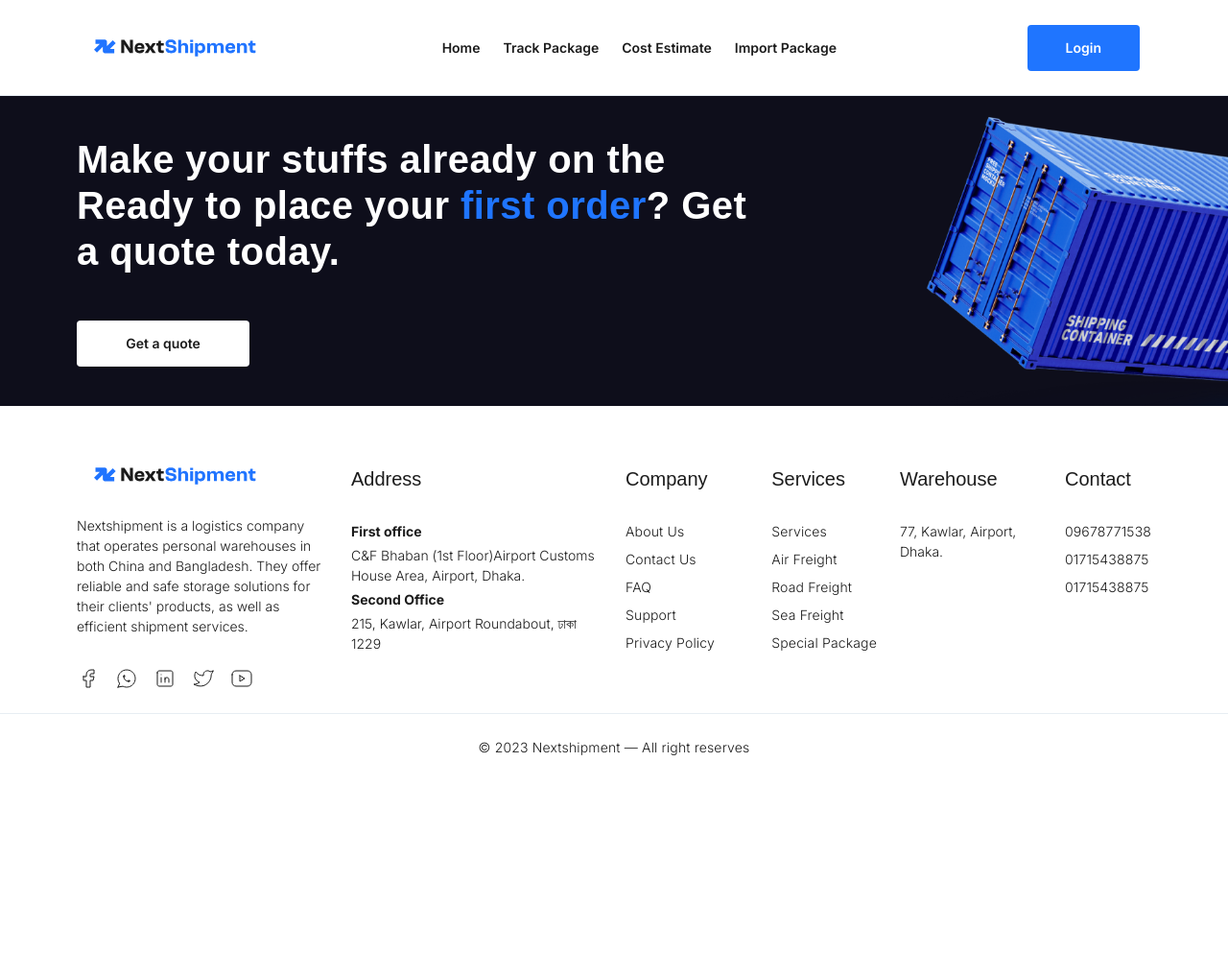
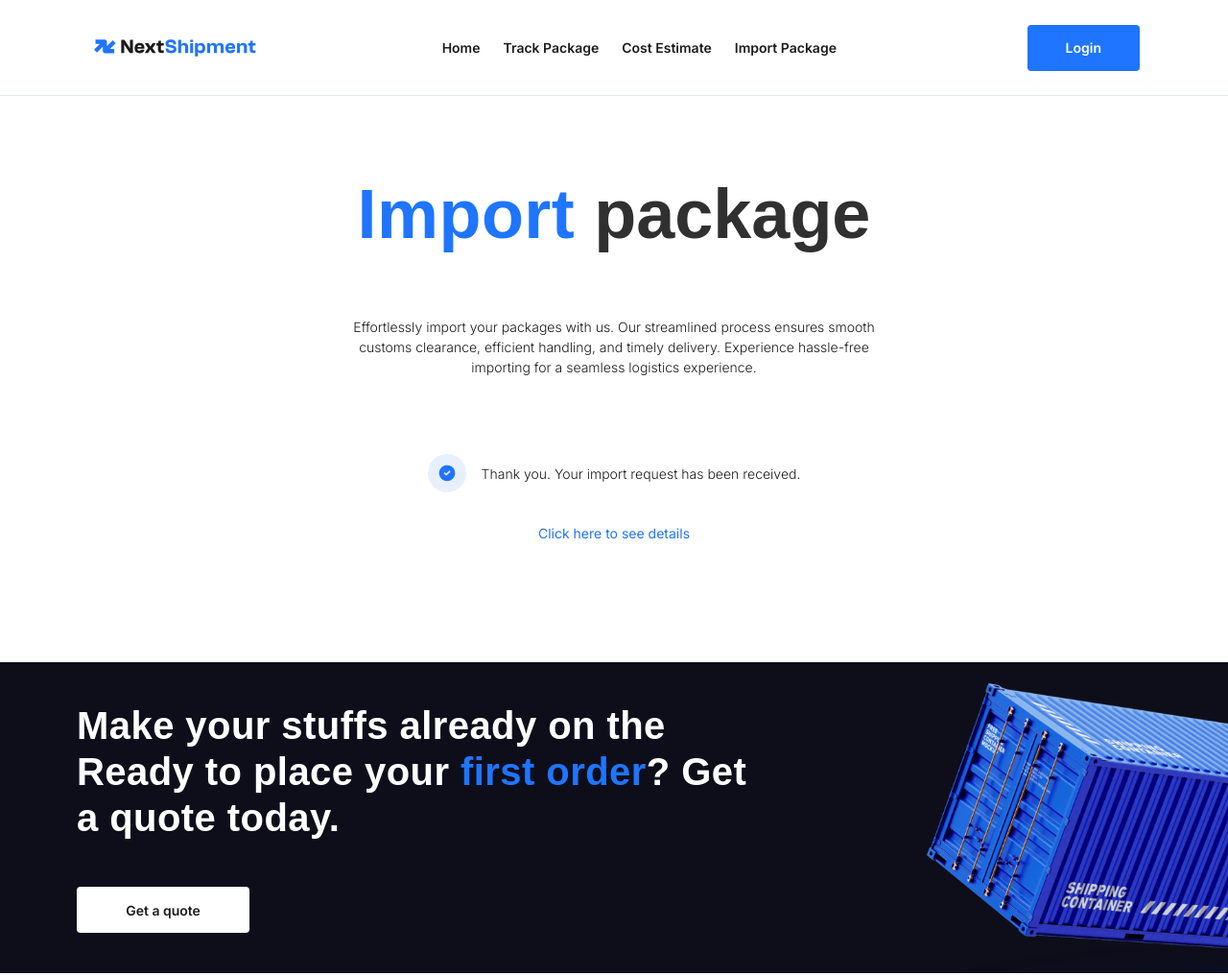
Before and after one commit to qtecsolution/Nextshipment-Html, a plain HTML site: page importrequest.html in a window 1280 px wide. Shown: the top 1017 px of the page at 96% size. Before the commit the page ends 813 px from the top, so only its background shows below. Drawn offline with nearby package versions, Linux system fonts and the light colour scheme; a web font is replaced by a local one.

Commit message:
importrequest completed

```diff
--- a/importrequest.html
+++ b/importrequest.html
@@ -170,7 +170,38 @@
       <div class="shipcontainer">
         <div class="row">
           <div class="col-lg-6 col-md-8 mx-md-auto">
+            <div class="importedrequest-details">
+              <div class="importedrequest-header">
+                <h1 class="display-2 fw-semibold">
+                  <span class="marked">Import</span> package
+                </h1>
 
+                <div class="info">
+                  <p>
+                    Effortlessly import your packages with us.
+                    Our streamlined process ensures smooth customs
+                    clearance, efficient handling, and timely delivery.
+                    Experience hassle-free importing for a seamless
+                    logistics experience.
+                  </p>
+                </div>
+              </div>
+
+              <div class="importedrequest-body">
+                <div class="d-flex align-items-center gap-3">
+                  <figure class="icon">
+                    <svg width="40" height="40" viewBox="0 0 40 40" fill="none" xmlns="http://www.w3.org/2000/svg">
+                      <circle cx="20" cy="20" r="20" fill="#E8F0FF"/>
+                      <path d="M24.166 12.7836C25.4229 13.5093 26.4685 14.5507 27.1992 15.8047C27.9299 17.0586 28.3205 18.4817 28.3322 19.933C28.3439 21.3843 27.9764 22.8135 27.266 24.0792C26.5557 25.3448 25.5271 26.4029 24.2821 27.1488C23.037 27.8948 21.6188 28.3026 20.1678 28.332C18.7167 28.3613 17.2831 28.0112 16.009 27.3163C14.7348 26.6213 13.6642 25.6057 12.9032 24.3698C12.1422 23.134 11.7172 21.7208 11.6702 20.2702L11.666 20.0002L11.6702 19.7302C11.7169 18.2911 12.1356 16.8885 12.8857 15.6594C13.6358 14.4303 14.6916 13.4164 15.9501 12.7168C17.2086 12.0172 18.627 11.6556 20.0669 11.6673C21.5067 11.679 22.919 12.0636 24.166 12.7836ZM23.0885 17.7444C22.945 17.6009 22.7541 17.5147 22.5516 17.502C22.3491 17.4893 22.1489 17.5509 21.9885 17.6752L21.9102 17.7444L19.166 20.4877L18.0885 19.4111L18.0102 19.3419C17.8498 19.2176 17.6497 19.1561 17.4472 19.1689C17.2447 19.1816 17.0539 19.2678 16.9104 19.4113C16.7669 19.5547 16.6808 19.7456 16.668 19.9481C16.6552 20.1505 16.7167 20.3507 16.841 20.5111L16.9102 20.5894L18.5768 22.2561L18.6552 22.3252C18.8013 22.4386 18.981 22.5002 19.166 22.5002C19.351 22.5002 19.5307 22.4386 19.6768 22.3252L19.7552 22.2561L23.0885 18.9227L23.1577 18.8444C23.2821 18.6841 23.3437 18.4839 23.3309 18.2813C23.3182 18.0788 23.232 17.8879 23.0885 17.7444Z" fill="#2074FF"/>
+                    </svg>
+                  </figure>
+
+                  <p>Thank you. Your import request has been received.</p>
+                </div>
+
+                <a href="#" class="link">Click here to see details</a>
+              </div>
+            </div>
           </div>
         </div>
       </div>
--- a/scss/components/card/_cards.scss
+++ b/scss/components/card/_cards.scss
@@ -38,5 +38,10 @@
       @include flex-center;
       overflow: hidden;
     }
+
+    .servicetext {
+      color: $blacktext;
+      font-weight: 300;
+    }
   }
 }
--- /dev/null
+++ b/scss/pages/_importrequest.scss
@@ -0,0 +1,69 @@
+@use "../global" as *;
+@use "../partials" as *;
+
+.importedrequest {
+  padding: size(48) size(0);
+
+  @include breakpoint(tab992) {
+    padding: size(80) size(0) size(124);
+  }
+
+  @include breakpoint(desktop1800) {
+    padding: size(124) size(0) size(160);
+  }
+
+  &-details {
+    @include flex-center-column;
+    gap: size(48);
+    text-align: center;
+
+    @include breakpoint(tab992) {
+      gap: size(80);
+    }
+
+    @include breakpoint(desktop1800) {
+      gap: size(124);
+    }
+  }
+
+  &-header {
+    @include flex-center-column;
+    gap: size(32);
+
+    @include breakpoint(tab992) {
+      gap: size(64);
+    }
+
+    @include breakpoint(desktop1800) {
+      gap: size(100);
+    }
+
+    .info {
+      max-width: size(664);
+
+      p {
+        color: $blacktext;
+        font-weight: 300;
+      }
+    }
+  }
+
+  &-body {
+    @include flex-center-column;
+    gap: size(32);
+
+    p {
+      color: $blacktext;
+      font-weight: 300;
+    }
+
+    .link {
+      color: $primary;
+
+      @include hover {
+        color: $hoverbg;
+
+      }
+    }
+  }
+}
--- a/scss/pages/_index.scss
+++ b/scss/pages/_index.scss
@@ -4,4 +4,5 @@
 @forward "./contact";
 @forward "./services";
 @forward "./service-single";
+@forward "./importrequest";
 @forward "./error";
--- a/scss/pages/_service-single.scss
+++ b/scss/pages/_service-single.scss
@@ -84,6 +84,7 @@
 
       .text {
         color: $blacktext;
+        font-weight: 300;
       }
     }
   }
@@ -163,6 +164,9 @@
       max-width: size(640);
 
       p {
+        color: $blacktext;
+        font-weight: 300;
+
         @include breakpoint(desktop1800) {
           font-size: size(18);
         }
@@ -189,6 +193,9 @@
       }
 
       .text {
+        color: $blacktext;
+        font-weight: 300;
+
         @include breakpoint(desktop1800) {
           font-size: size(18);
         }
@@ -225,6 +232,9 @@
       max-width: size(640);
 
       p {
+        color: $blacktext;
+        font-weight: 300;
+
         @include breakpoint(desktop1800) {
           font-size: size(18);
         }
```
Also changed, not shown: assets/css/style.css.
